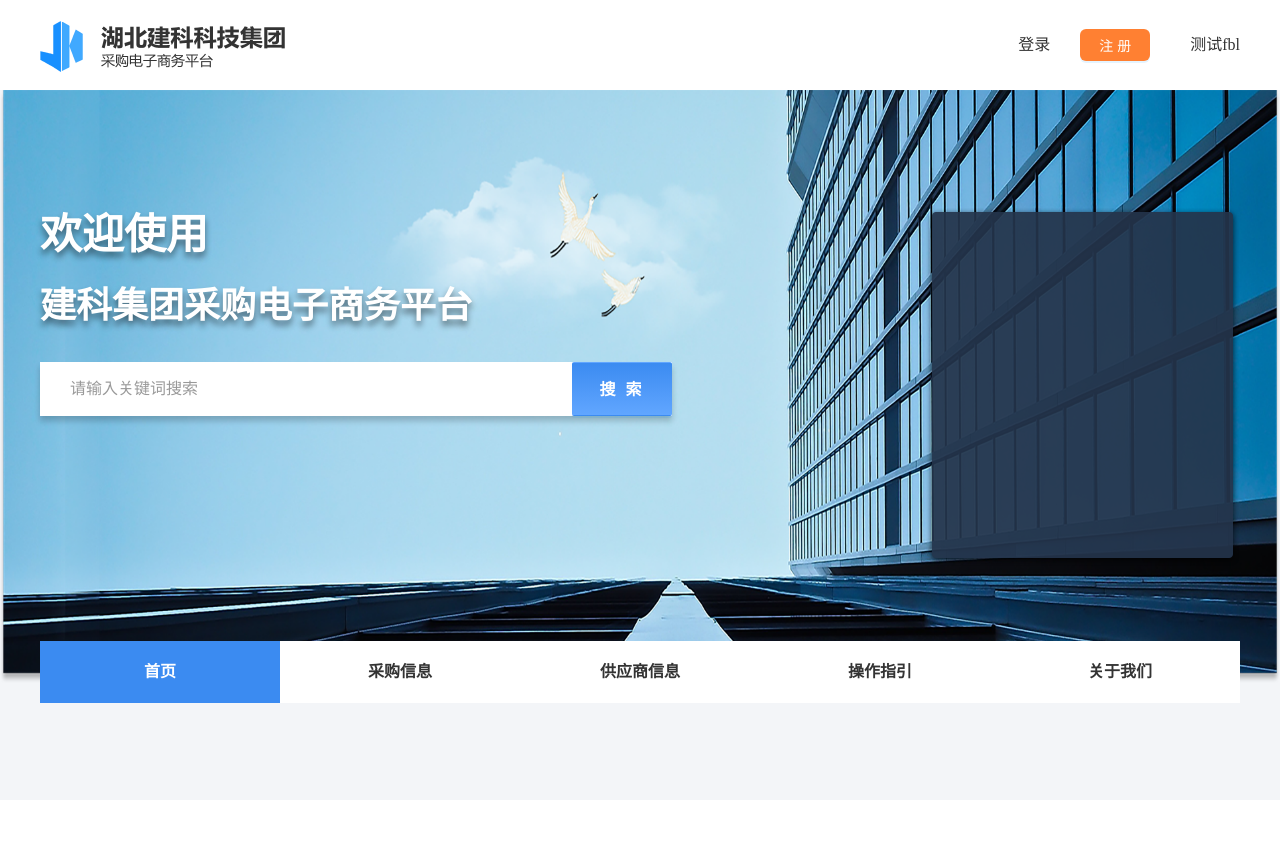
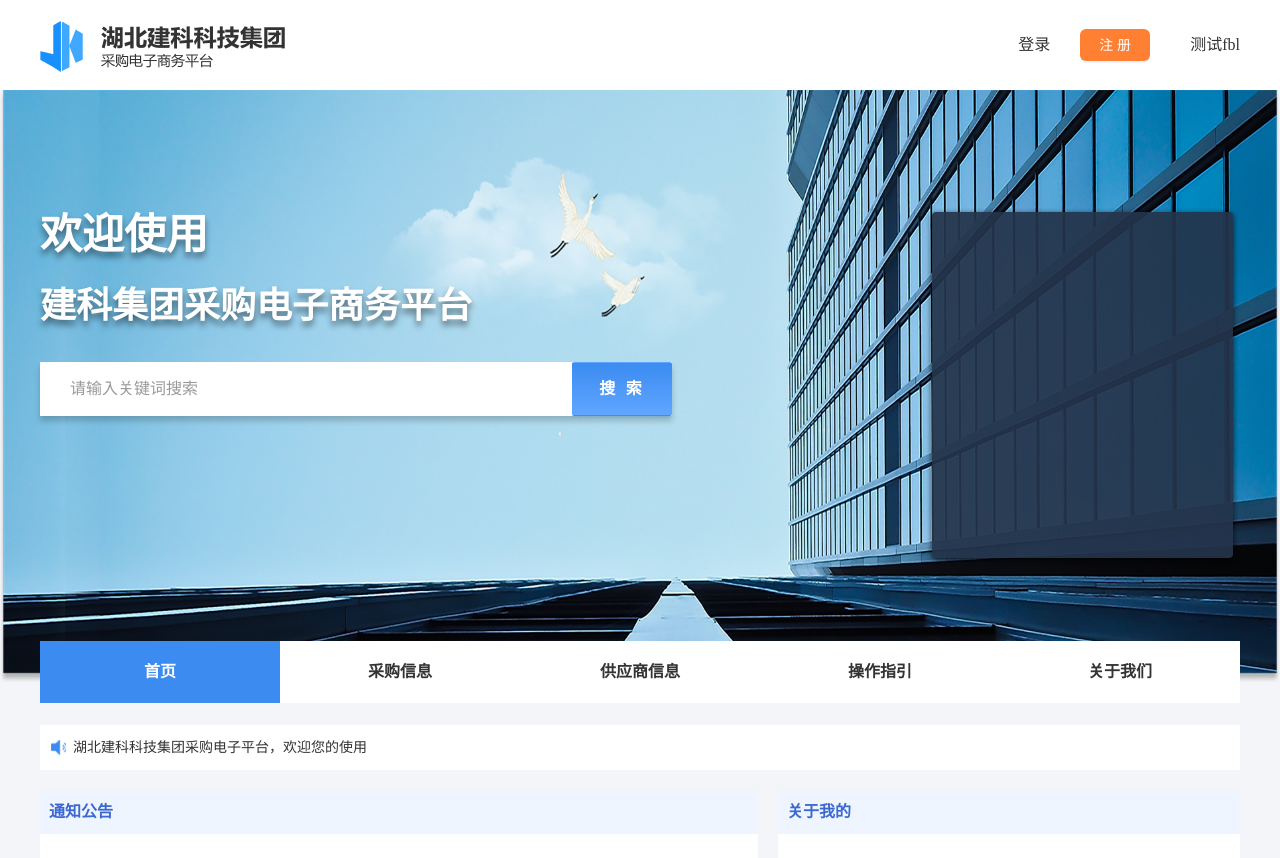
Before and after one commit to lakerwy/vite-react, a React (Vite) app: page /home in a window 1280 px wide. Shown: the top 858 px of the page. Before the commit the page ends 800 px from the top, so only its background shows below. Built offline with nearby package versions, Linux system fonts and the light colour scheme.

Commit message:
首页bidCard

```diff
--- /dev/null
+++ b/src/components/bidCard/index.jsx
@@ -0,0 +1,15 @@
+import styles from "./index.module.scss"
+
+const bidCard = ({className, title, titleIcon, children}) => {
+    return (
+        <div className={`${styles.bidCard} ${className}`}>
+            <div className={styles.cardHeader} data-flex="cross:center">
+                {titleIcon && <img src={titleIcon} className="mr-2"/>}
+                <span>{title}</span>
+                {children}
+            </div>
+        </div>
+    )
+}
+
+export default bidCard
--- /dev/null
+++ b/src/components/bidCard/index.module.scss
@@ -0,0 +1,16 @@
+.bidCard {
+  width: 100%;
+  background: #ffffff;
+  min-height: 354px;
+  .cardHeader {
+    min-height: 44px;
+    background: #eff5ff;
+    font-weight: bold;
+    font-size: 16px;
+    padding-left: 9px;
+    color: #3c69d1;
+  }
+  .cardContent {
+    padding: 10px;
+  }
+}
--- a/src/style/index.scss
+++ b/src/style/index.scss
@@ -48,3 +48,12 @@ a, button, input, textarea {
         letter-spacing: 3px;
     }
 }
+
+
+body {
+    margin: 0;
+    font-size: 14px;
+    font-variant: tabular-nums;
+    line-height: 1.5715;
+    font-feature-settings: 'tnum';
+}
--- a/src/views/home/home.module.scss
+++ b/src/views/home/home.module.scss
@@ -105,3 +105,51 @@
     }
   }
 }
+
+.board {
+  .notice {
+    height: 354px;
+    width: 718px;
+  }
+  .noticeInfo {
+    line-height: 45px;
+    background: #fff;
+    margin: 20px 0 20px 0px;
+    padding-left: 11px;
+    i {
+      display: inline-block;
+      width: 15px;
+      height: 15px;
+      background: url('../../assets/home/icon-tz.png');
+      margin-right: 7px;
+    }
+    .scroll {
+      height: 45px;
+      width: 400px;
+      overflow: hidden;
+      ul {
+        list-style: none;
+        padding: 0;
+        margin: 0 auto;
+        //display: flex;
+        li {
+          //width: 400px;
+          width: 1100px;
+          height: 45px;
+        }
+      }
+    }
+  }
+  .card-notice {
+    height: calc(100% - 44px);
+    padding: 10px 20px;
+    position: relative;
+    .el-pagination {
+      justify-content: center;
+      position: absolute;
+      bottom: 10px;
+      left: 50%;
+      transform: translateX(-50%);
+    }
+  }
+}
--- a/src/views/home/index.jsx
+++ b/src/views/home/index.jsx
@@ -1,6 +1,16 @@
 import styles from "./home.module.scss";
 import {Button, DatePicker} from 'antd';
 import TopMenu from "../../layout/topMenu.jsx";
+import BidCard from "../../components/bidCard/index.jsx";
+
+function Board() {
+    return (
+        <div className={styles.board} data-flex="dir:left box:first">
+            <BidCard className={`${styles.notice} mr-5`} title="通知公告" ></BidCard>
+            <BidCard title="关于我的" ></BidCard>
+        </div>
+    )
+}
 
 const home = () => {
     const [count, setCount] = useState(0)
@@ -22,6 +32,21 @@ const home = () => {
                     </div>
                 </div>
             </div>
+            <div className={`${styles.board} bidding-w`}>
+                <div className={styles.noticeInfo} data-flex="cross:center">
+                    <i></i>
+                    <div className={styles.scroll}>
+                        <ul>
+                            <li>湖北建科科技集团采购电子平台，欢迎您的使用</li>
+                            <li>湖北建科科技集团采购电子平台，欢迎您的使用</li>
+                        </ul>
+                    </div>
+                </div>
+            </div>
+            <div className="bidding-w">
+                <Board />
+            </div>
+
         </>
     )
 }
```
